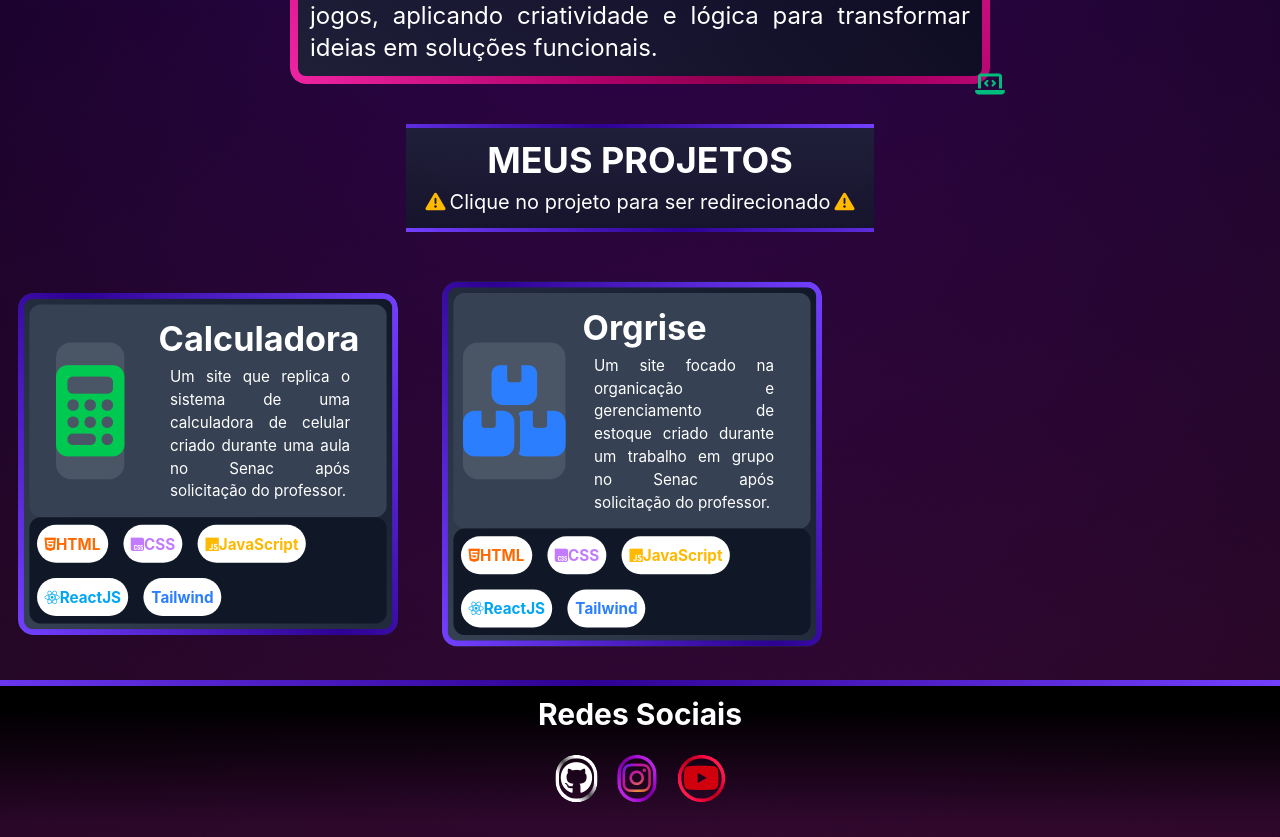
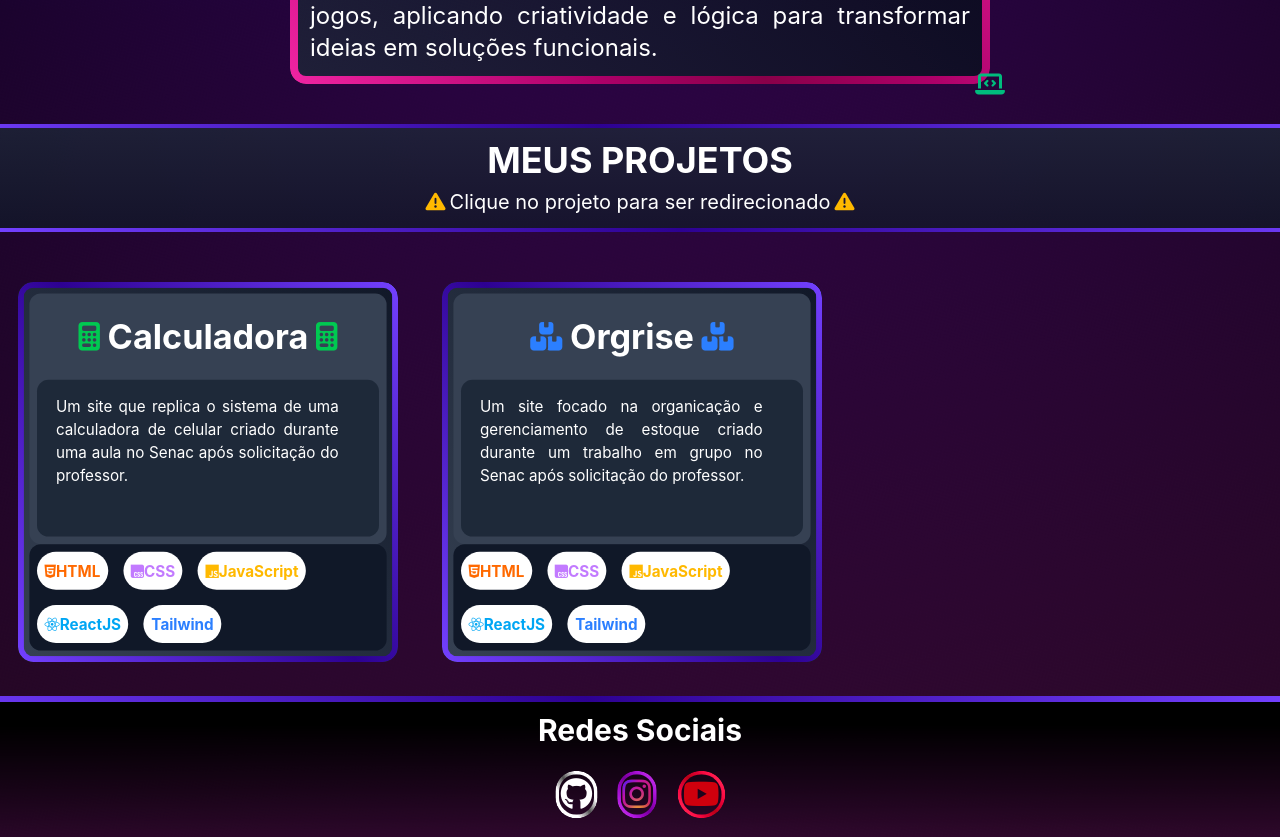
Before and after one commit to lucasdevsilva26/Portifolio, a React (Vite) app: page / in a window 1280 px wide. Shown: the part 640-1477 px from the top of the page. Built offline with nearby package versions, Linux system fonts and the light colour scheme; some icons are missing.

Commit message:
update cards desing and layout

```diff
--- a/src/components/ProjectList.jsx
+++ b/src/components/ProjectList.jsx
@@ -5,11 +5,11 @@ function ProjectList({ projects, setLoading }) {
     <>
       <div
         className={
-          ` flex flex-col gap-2 py-4 bg-linear-0 from-gray-900/75 to-gray-800/75 text-center text-xl relative ` +
+          ` flex flex-col gap-2 w-full py-4 bg-linear-0 from-gray-900/75 to-gray-800/75 text-center text-xl relative ` +
           " gradientBorder before:py-1 "
         }
       >
-        <h1 className={` z- text-4xl font-bold `}>MEUS PROJETOS</h1>
+        <h1 className={` text-4xl font-bold `}>MEUS PROJETOS</h1>
         <span className={` flex items-center justify-center gap-1 px-5 `}>
           <i className={` fas fa-triangle-exclamation text-amber-400 `}></i>
           Clique no projeto para ser redirecionado
@@ -25,7 +25,7 @@ function ProjectList({ projects, setLoading }) {
             <article
               key={crypto.randomUUID()}
               className={
-                ` flex flex-col w-full max-w-100 min-h-87 p-3 rounded-2xl relative scale-95 hover:scale-100 hover:brightness-115 duration-500 overflow-hidden bg-linear-45 from-gray-700 to-gray-900 ` +
+                ` flex flex-col w-full max-w-100 h-100 p-3 rounded-2xl relative scale-95 hover:scale-100 hover:brightness-115 duration-500 overflow-hidden bg-linear-45 from-gray-700 to-gray-900 ` +
                 " gradientBorder before:p-1.5 "
               }
               onClick={() => {
@@ -34,18 +34,23 @@ function ProjectList({ projects, setLoading }) {
               }}
             >
               <div
-                className={` flex gap-2 h-full p-2 bg-gray-700 rounded-xl cursor-pointer `}
+                className={` flex flex-col gap-2 h-full p-2 bg-gray-700 rounded-xl cursor-pointer `}
               >
                 <div
-                  className={` flex-1 flex flex-col items-center  justify-center z-2 `}
+                  className={` flex-1 flex items-center justify-center gap-2 `}
                 >
                   <i
-                    className={` flex ${project.icon} py-6 bg-gray-600 ${project.color} text-8xl rounded-2xl `}
+                    className={` flex ${project.icon} ${project.color} text-3xl rounded-2xl `}
+                  ></i>
+                  <h1 className={` text-4xl font-bold `}>{project.title}</h1>
+                  <i
+                    className={` flex ${project.icon} ${project.color} text-3xl rounded-2xl `}
                   ></i>
                 </div>
 
-                <div className={` flex-2 flex flex-col text-justify p-2 z-2 `}>
-                  <h1 className={` text-4xl font-bold `}>{project.title}</h1>
+                <div
+                  className={` flex-2 flex text-justify p-2 wrap-break-word bg-gray-800 rounded-xl overflow-hidden `}
+                >
                   <p className={` pl-3 pt-2 w-9/10 text-wrap `}>
                     {project.description}
                   </p>
```
